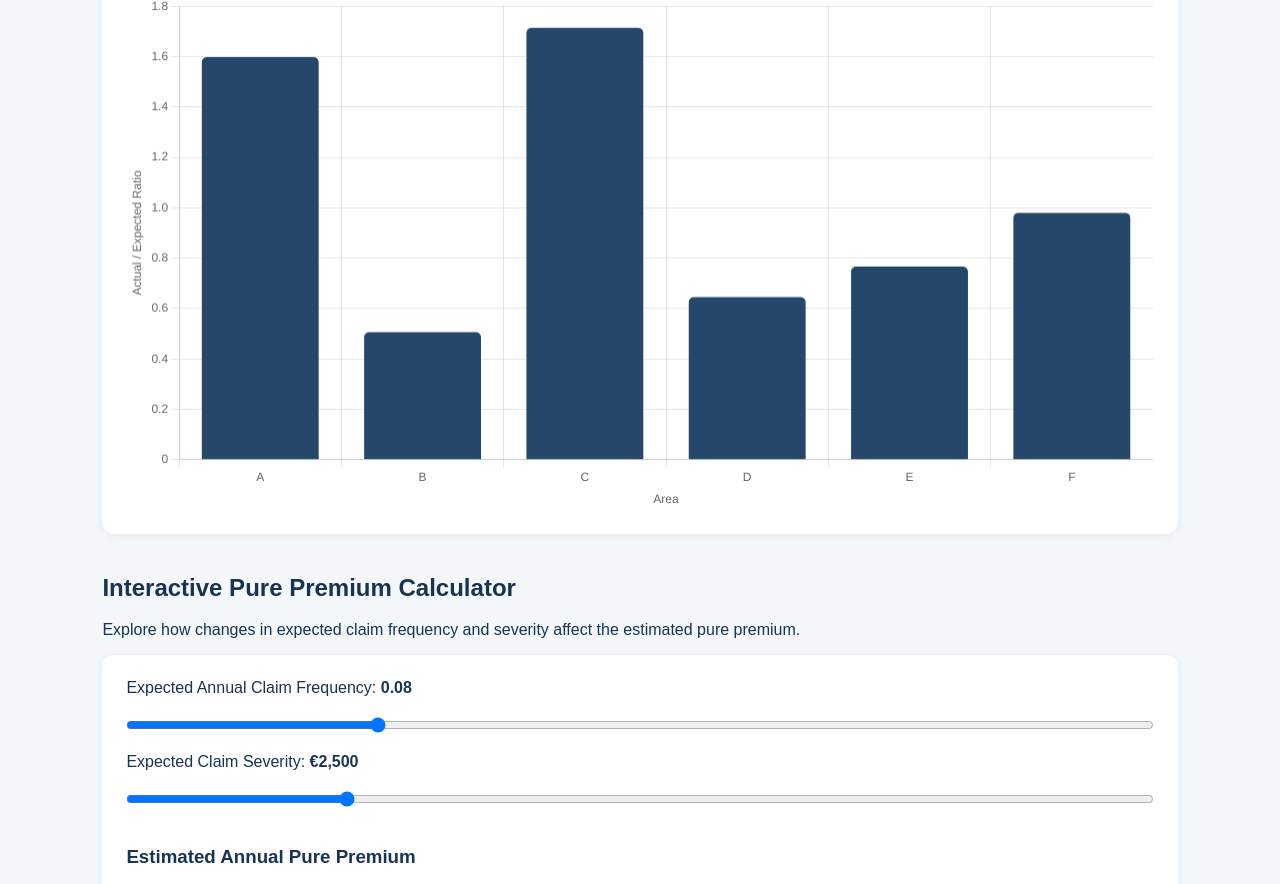
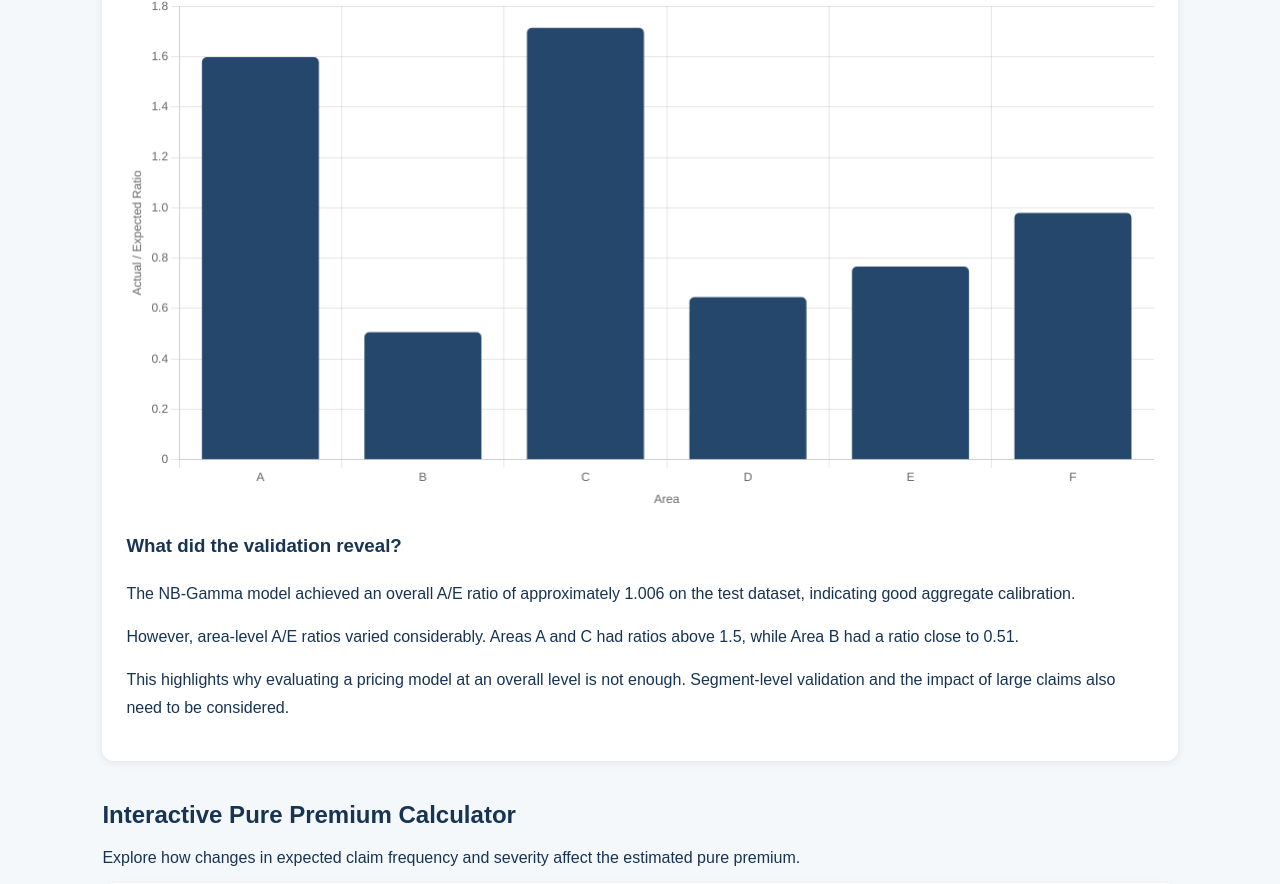
Before and after one commit to Nandini2006-prog/Motor-Insurance-Pricing-GLM, a plain HTML site: page index.html in a window 1280 px wide. Shown: the part 1139-2023 px from the top of the page. Drawn offline with nearby package versions, Linux system fonts and the light colour scheme.

Commit message:
Update index.html

```diff
--- a/index.html
+++ b/index.html
@@ -113,6 +113,30 @@
 
   <div class="card">
     <canvas id="areaChart"></canvas>
+
+<div style="margin-top:20px; line-height:1.7;">
+  <h3>What did the validation reveal?</h3>
+
+  <p>
+    The NB-Gamma model achieved an overall A/E ratio
+    of approximately 1.006 on the test dataset,
+    indicating good aggregate calibration.
+  </p>
+
+  <p>
+    However, area-level A/E ratios varied considerably.
+    Areas A and C had ratios above 1.5, while
+    Area B had a ratio close to 0.51.
+  </p>
+
+  <p>
+    This highlights why evaluating a pricing model
+    at an overall level is not enough. Segment-level
+    validation and the impact of large claims
+    also need to be considered.
+  </p>
+</div>
+
   </div>
 </section>
 
```
